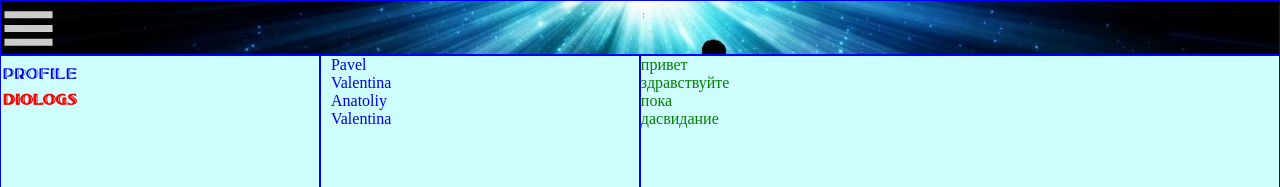
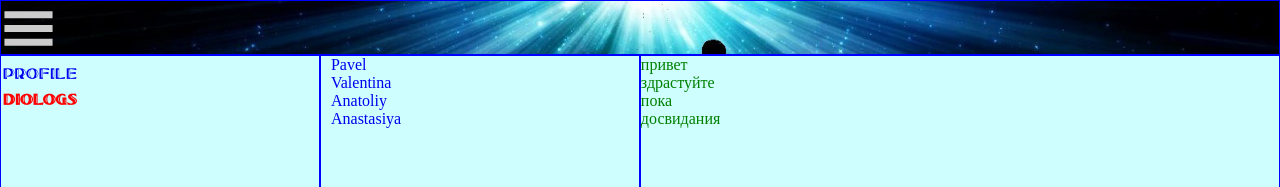
Before and after one commit to loginVeb/vvv, a React (Create React App) app: page /diologs in a window 1280 px wide. Shown: the top 187 px of the page. Built offline with nearby package versions, Linux system fonts and the light colour scheme.

Commit message:
урок 24

```diff
--- a/src/5main/diologs/messages/messages.jsx
+++ b/src/5main/diologs/messages/messages.jsx
@@ -16,12 +16,20 @@ border: solid 0.2px blue ;
 
 `
  const Messages = () => {
+
+let massageData = [
+{id:0, massage:'привет'},
+{id:1, massage:'здрастуйте'},
+{id:2, massage:'пока'},
+{id:3, massage:'досвидания'},
+]
+
   return (
 <SMessages>
-  <div> привет  </div>
- <div> здравствуйте </div>
- <div> пока  </div>
- <div> дасвидание  </div>
+  <div id={massageData[0].id}>{massageData[0].massage}</div>
+  <div id={massageData[1].id}>{massageData[1].massage}</div>
+  <div id={massageData[2].id}>{massageData[2].massage}</div>
+  <div id={massageData[3].id}>{massageData[3].massage}</div>
  </SMessages>
   );
 };
--- a/src/5main/diologs/user/user.jsx
+++ b/src/5main/diologs/user/user.jsx
@@ -12,12 +12,22 @@ border: solid 0.2px blue ;
 `;
 
 const Users = () => {
+
+
+let diologsData = [
+{id:1, name:'Pavel'},
+{id:2, name:'Valentina '},
+{id:3, name:'Anatoliy'},
+{id:4, name:'Anastasiya'},
+];
+
+
 return (
 <SUsers>
-<NameUser name="Pavel" id="1"/>
-<NameUser name="Valentina" id="2"/>
-<NameUser name="Anatoliy" id="3"/>
-<NameUser name="Valentina" id="4"/>
+<NameUser name={diologsData[0].name} id={diologsData[0].id} />
+<NameUser name={diologsData[1].name} id=   {diologsData[1].id} />
+<NameUser name={diologsData[2].name} id={diologsData[2].id} />
+<NameUser name={diologsData[3].name} id={diologsData[3].id}/>
  </SUsers>
   );
 };
--- a/src/5main/profile/myPosts/myPosts.jsx
+++ b/src/5main/profile/myPosts/myPosts.jsx
@@ -12,13 +12,19 @@ font-family:'tucsononewoff2';
 
 `
  const MyPosts = () => {
+
+let postData = [
+{id:0, massage:'как дела друг', likeCount:152},
+{id:1, massage:'нормально', likeCount:15},
+]
+
   return (
 <SMyPosts>
    <textarea>text</textarea>
    <button>add post</button>
     <div>
-   <Post message="как дела" likeCount="3"/>
-   <Post message="нормально" likeCount="0"/>
+   <Post message={postData[0].massage} likeCount={postData[0].likeCount} id={postData[0].id}/>
+     <Post message={postData[1].massage} likeCount={postData[1].likeCount} id={postData[1].id}/>
 </div>
 </SMyPosts>
   );
```
Also changed, not shown: src/redux/redux.js (added, +19 -0 lines).
